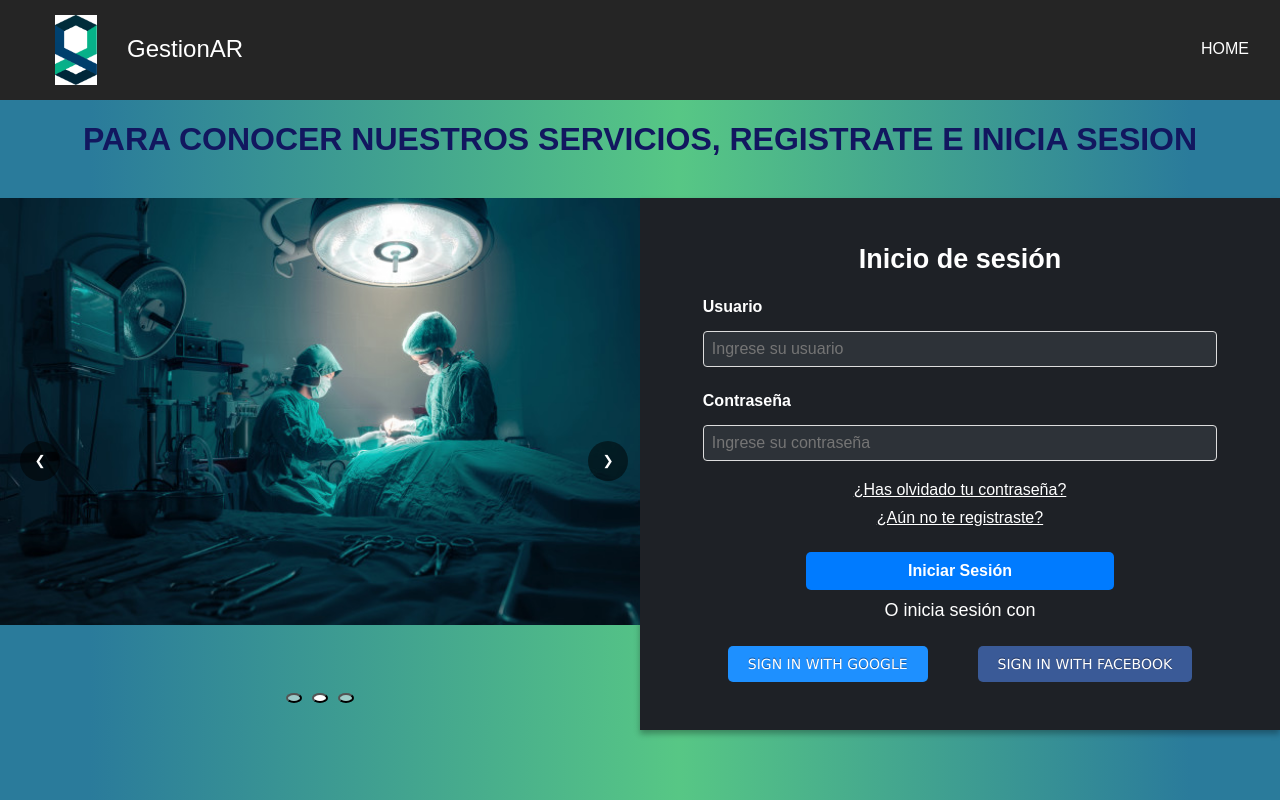
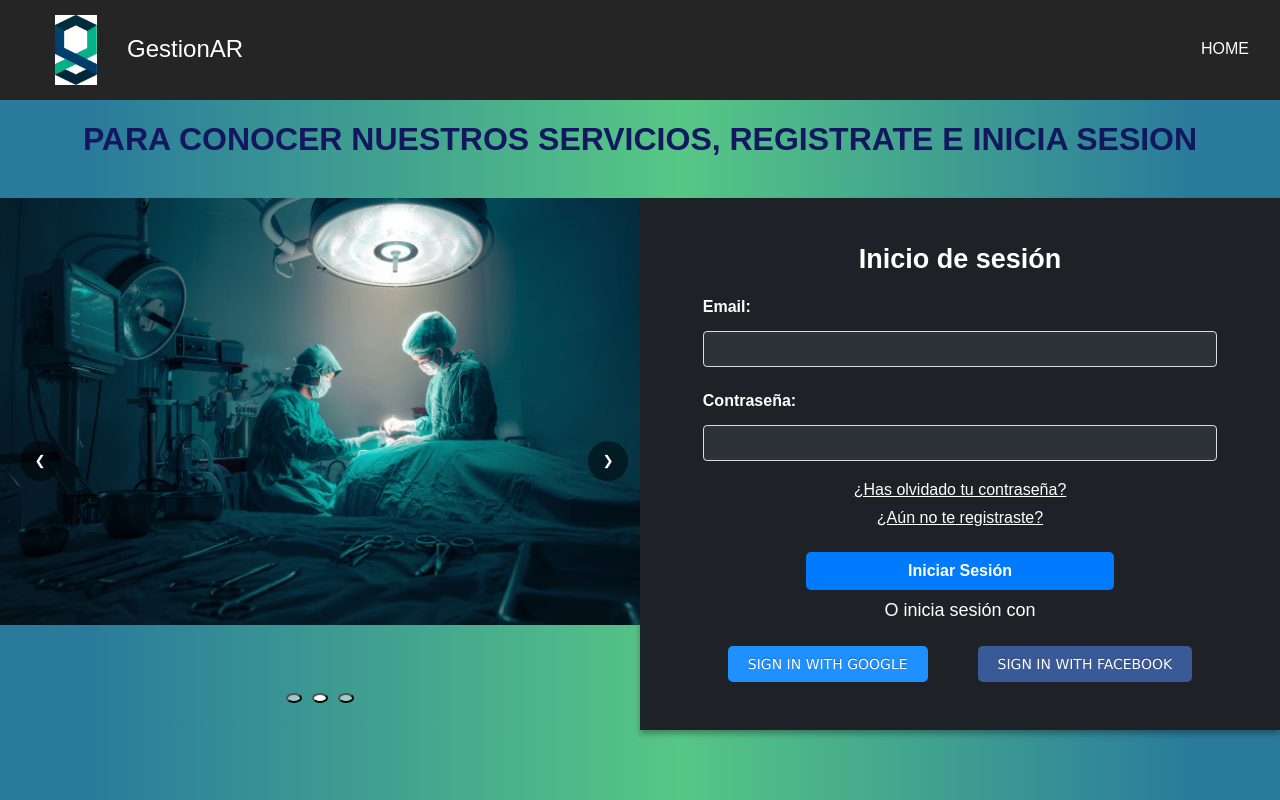
Before and after one commit to Joabulla07/TP2-FrontEnd-React, a React (Vite) app: page /login in a window 1280 px wide. Built offline with nearby package versions, Linux system fonts and the light colour scheme; the HTML template or start-up script is replaced by a standard one.

Commit message:
login fetch

```diff
--- a/src/components/LoginForm.jsx
+++ b/src/components/LoginForm.jsx
@@ -1,20 +1,84 @@
-import React from 'react';
-import {Link} from "react-router-dom";
+import React, {useState} from 'react';
+import {Link, useNavigate} from "react-router-dom";
+import {loginRouter} from "../services/loginRouter.js";
 
 export default function LoginForm(){
+    const navigate = useNavigate();
+    const [formData, setFormData] = useState({
+        email: '',
+        password: '',
+    });
+
+    const [error, setError] = useState('');
+
+
+    const handleChange = (e) => {
+        const { name, value } = e.target;
+        setFormData(prevState => ({
+            ...prevState,
+            [name]: value
+        }));
+    };
+
+
+    const handleSubmit = async (e) => {
+        e.preventDefault();
+        setError('');
+
+        try {
+            const payload = {
+                email: formData.email,
+                password: formData.password
+            }
+
+            const result = await loginRouter(payload);
+
+            // Mostrar mensaje de éxito y redirigir después de 2 segundos
+            if (result) {
+                setTimeout(() => {
+                    navigate('/User', {
+                        data: result
+                    });
+                }, 2000);
+            }
+            else {
+                setError('Error de ingreso de sesion. Corrobore los datos ingresados')
+            }
+
+        } catch (error) {
+            console.log(error);
+        }
+    };
+
+
     return (
         <div className="login-form">
-            <form>
+            {error && <div className="error-message">{error}</div>}
+            <form onSubmit={handleSubmit}>
                 <div>
                     <h2>Inicio de sesión</h2>
                 </div>
                 <div className="form-group">
-                    <label htmlFor="exampleInputEmail1">Usuario</label>
-                    <input type="email" id="exampleInputEmail1" placeholder="Ingrese su usuario"/>
+                    <label htmlFor="email">Email:</label>
+                    <input
+                        type="email"
+                        id="email"
+                        name="email"
+                        value={formData.email}
+                        onChange={handleChange}
+                        required
+                    />
                 </div>
                 <div className="form-group">
-                    <label htmlFor="exampleInputPassword1">Contraseña</label>
-                    <input type="password" id="exampleInputPassword1" placeholder="Ingrese su contraseña"/>
+                    <label htmlFor="password">Contraseña:</label>
+                    <input
+                        type="password"
+                        id="password"
+                        name="password"
+                        value={formData.password}
+                        onChange={handleChange}
+                        required
+                    />
                     <a href="#" className="registro">¿Has olvidado tu contraseña?</a>
                     <Link to="/register" className="registro">¿Aún no te registraste?</Link>
                 </div>
--- /dev/null
+++ b/src/services/loginRouter.js
@@ -0,0 +1,27 @@
+
+
+export const loginRouter = async (payload) => {
+    const API_URL = import.meta.env.VITE_API_URL; // definido en .env
+
+    try  {
+        const res = await fetch(`${API_URL}/api/login`, {
+            method: "POST",
+            headers: {
+                "Content-Type": "application/json"
+            },
+            body: JSON.stringify(payload)
+        });
+
+        const data = await res.json().catch(() => ({}));
+
+        if (!res.ok) {
+            const errorMessage = data.message || `Error HTTP ${res.status}`;
+            throw new Error(errorMessage);
+        }
+        else{
+            return data
+        }
+    } catch (err) {
+        console.log(err);
+    }
+}
```
Also changed, not shown: src/pages/User.jsx (added).
